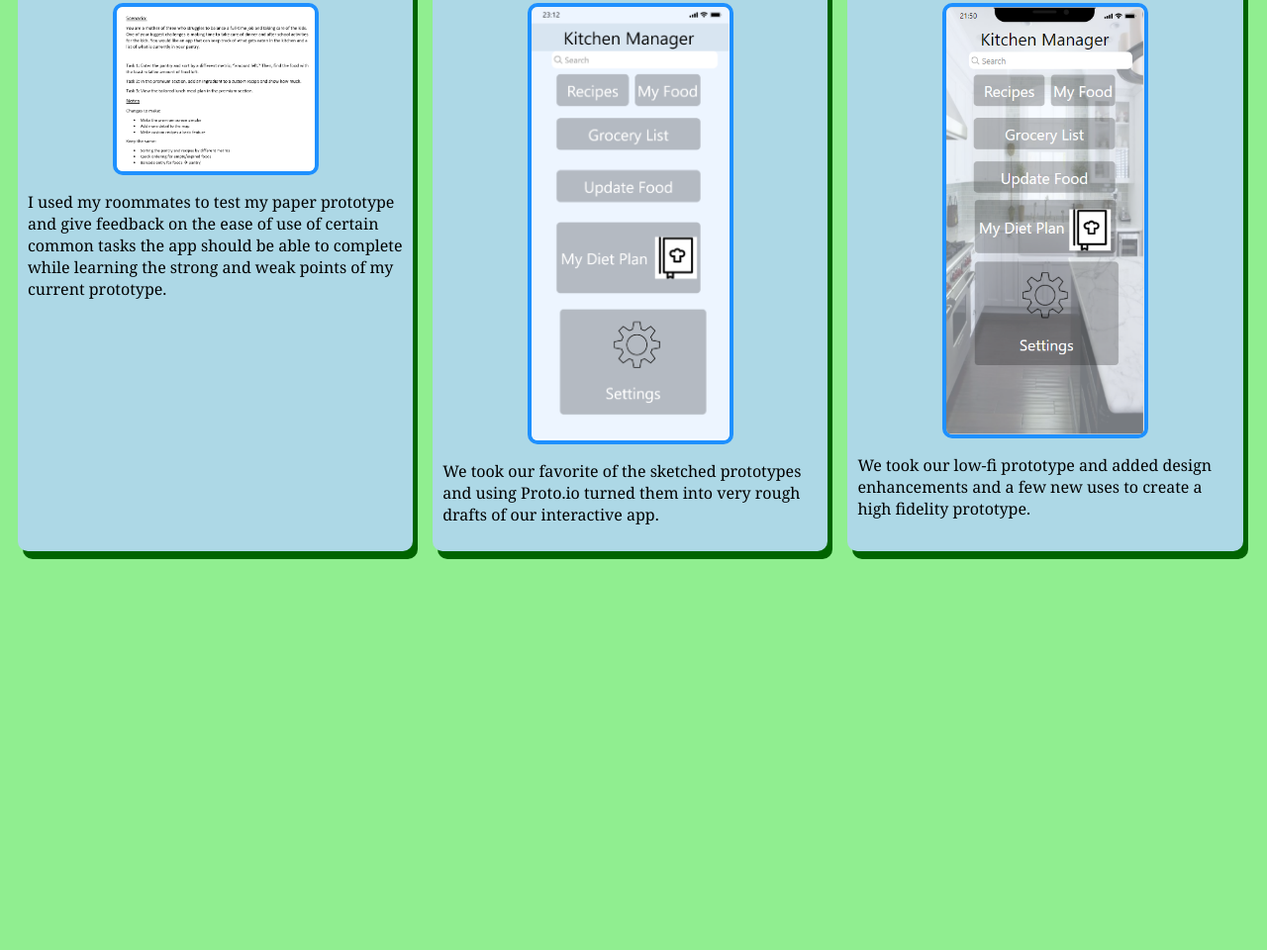
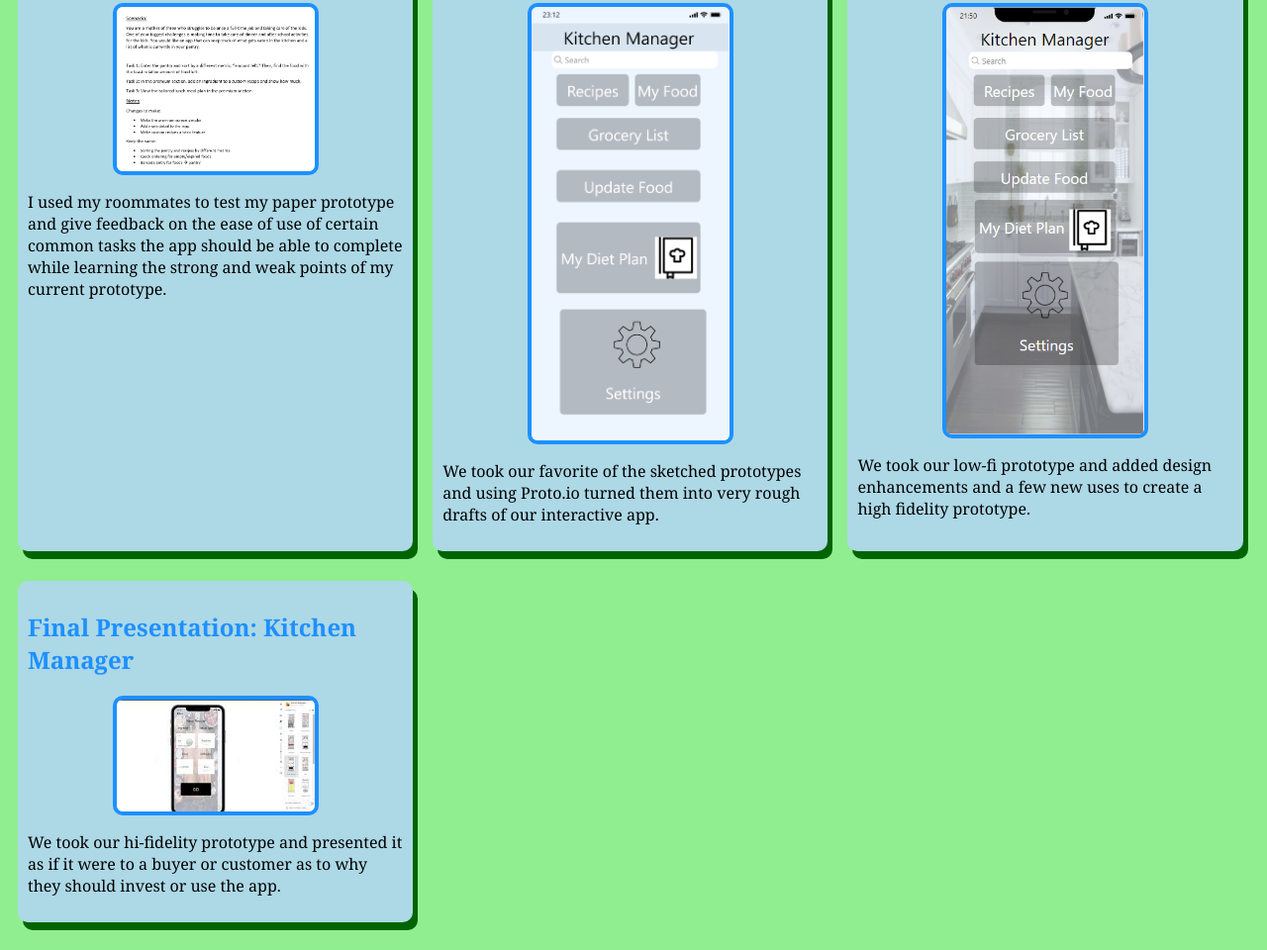
Before and after one commit to Patbu13/Patbu13.github.io, a plain HTML site: page index.html in a window 1280 px wide. Shown: the part 1320-2280 px from the top of the page at 99% size. Before the commit the page ends 1905 px from the top, so only its background shows below. Drawn offline with Linux system fonts and the light colour scheme.

Commit message:
Add files via upload

```diff
--- a/index.html
+++ b/index.html
@@ -90,6 +90,15 @@
          </section>
      </section>
 
+     <!--Hi-Fi Prototype Presentation-->
+    <section class="assignment">
+      <a href="https://youtu.be/NKBNu4Xk5l8"><h2>Final Presentation: Kitchen Manager</h2></a>
+      <a href="https://youtu.be/NKBNu4Xk5l8"><img src="hifiprovid.jpg"></a>
+         <section class="ass-details">
+         <p>We took our hi-fidelity prototype and presented it as if it were to a buyer or customer as to why they should invest or use the app.</p>
+         </section>
+     </section>
+
      </div>
     </body>
 </html>
```
Also changed, not shown: hifiprovid.jpg (added).
